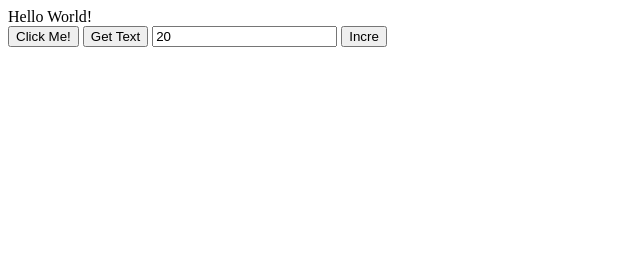
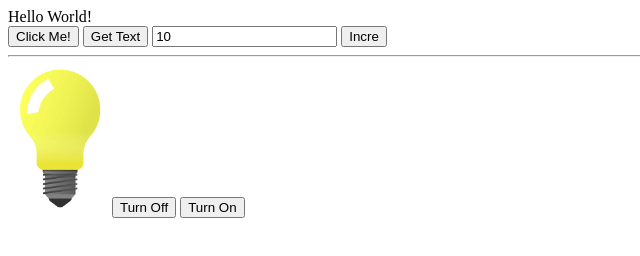
Before and after one commit to huongbee/php0112_m1, a plain HTML site: page buoi6/index.html in a window 1280 px wide. Both pictures are taken after a click on the button "Incre". Shown: the whole page, without its empty margins (0-640 px from the left). Drawn offline with Linux system fonts and the light colour scheme.

Commit message:
turmLight

```diff
--- a/buoi6/index.html
+++ b/buoi6/index.html
@@ -14,11 +14,22 @@
     <button onclick="getText()">Get Text</button>
 
     <input type="text" value="10" id="txtNumber">
+    <button onclick="setNum()">Incre</button>
+    <hr>
 
-    <button onclick="setNum()">Incre</button>
+    <img src="on.png" width="100px" id="imgLight">
+
+    <button onclick="turnOff()">Turn Off</button>
+    <button onclick="turnOn()">Turn On</button>
 
 </body>
 <script>
+    function turnOff(){
+        document.getElementById('imgLight').src = "off.png"
+    }
+    function turnOn(){
+        document.getElementById('imgLight').src = "on.png"
+    }
 
    function tinhTong(){
        var a = 1;
@@ -33,7 +44,7 @@
    }
 
    function setNum(){
-       document.getElementById('txtNumber').value = 20
+       document.getElementById('txtNumber').value = 10
    }
 
 
```
